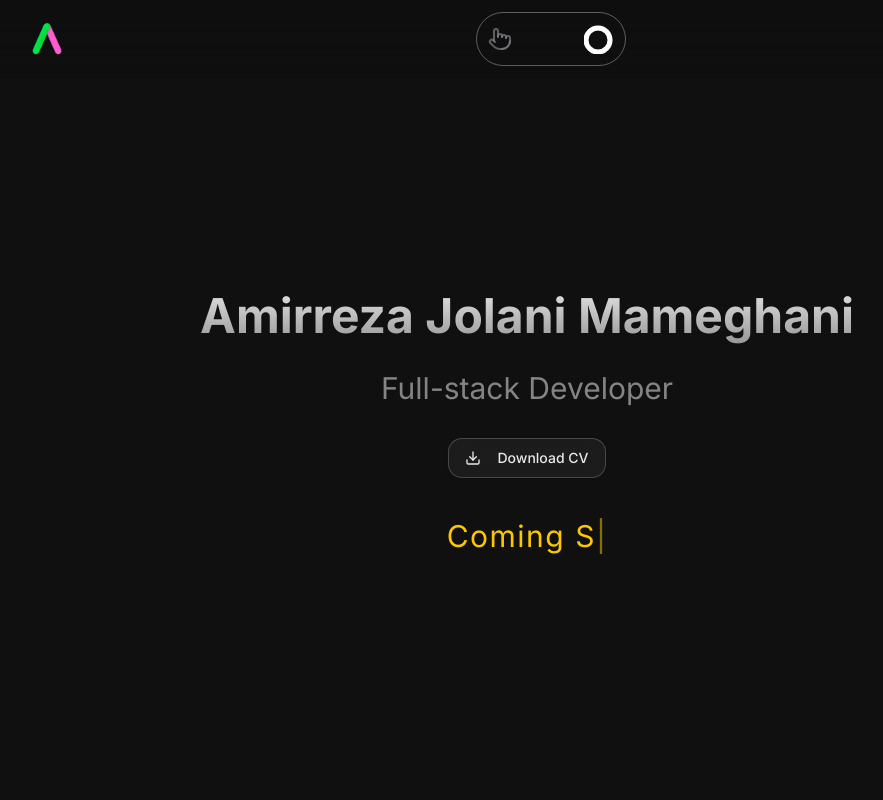
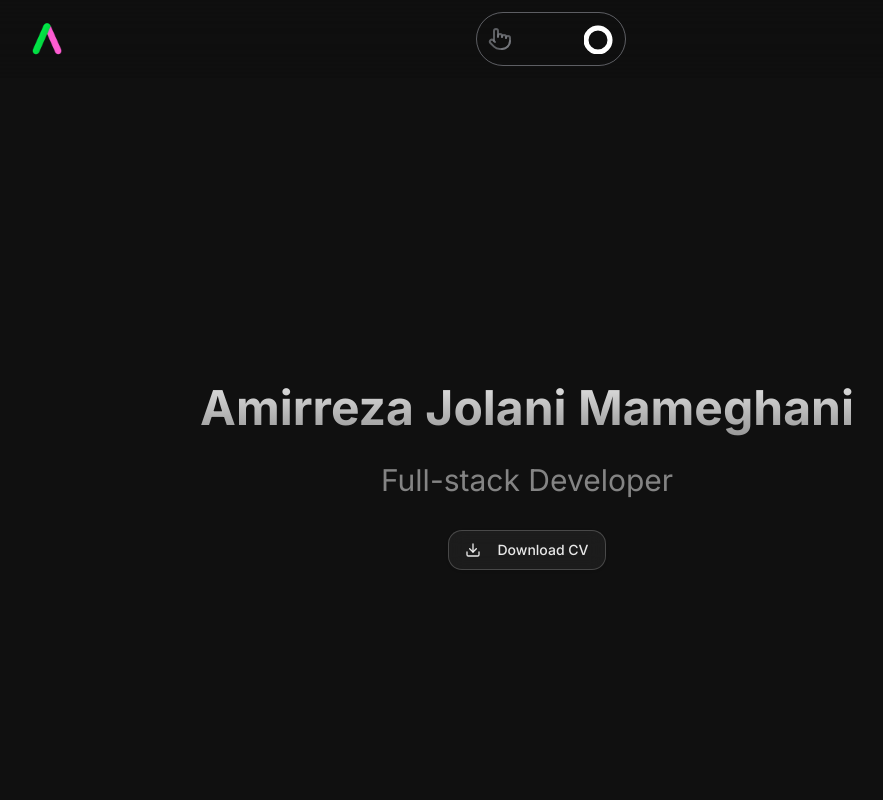
Before and after one commit to AmirrezaJM/portfolio, a Next.js app: page / in a window 1280 px wide. Shown: the top 800 px of the page, without its empty margins (113-996 px from the left). Built offline with nearby package versions, Linux system fonts and the light colour scheme.

Commit message:
update the project and remove lightsaber idea .

```diff
--- a/package.json
+++ b/package.json
@@ -37,7 +37,8 @@
     "@radix-ui/react-toggle": "^1.1.2",
     "@radix-ui/react-toggle-group": "^1.1.2",
     "@radix-ui/react-tooltip": "^1.1.8",
-    "@react-three/fiber": "^9.1.0",
+    "@react-three/drei": "^10.1.2",
+    "@react-three/fiber": "^9.1.2",
     "@types/three": "^0.177.0",
     "@vercel/speed-insights": "^1.2.0",
     "class-variance-authority": "^0.7.1",
@@ -45,7 +46,7 @@
     "cmdk": "1.0.0",
     "date-fns": "^4.1.0",
     "embla-carousel-react": "^8.5.2",
-    "gsap": "^3.12.7",
+    "gsap": "^3.13.0",
     "input-otp": "^1.4.2",
     "lucide-react": "^0.479.0",
     "motion": "^12.6.2",
--- a/src/components/CardHeader.tsx
+++ b/src/components/CardHeader.tsx
@@ -1,8 +1,7 @@
 "use client";
 
-interface CardHeaderProps {
-  title: string;
-}
+import { CardHeaderProps } from "@/types/portfolio.types";
+
 
 export const CardHeader = ({ title }: CardHeaderProps) => {
   return (
--- a/src/components/LightSaber.tsx
+++ /dev/null
@@ -1,104 +0,0 @@
-"use client";
-
-import { useEffect, useRef, useState } from "react";
-import * as THREE from "three";
-
-export default function LightSaber() {
-  const canvasRef = useRef<HTMLCanvasElement>(null);
-  const [isOn, setIsOn] = useState(false);
-
-  useEffect(() => {
-    const canvas = canvasRef.current;
-    if (!canvas) return;
-
-    const scene = new THREE.Scene();
-    const camera = new THREE.PerspectiveCamera(
-      75,
-      canvas.clientWidth / canvas.clientHeight,
-      0.1,
-      1000
-    );
-    camera.position.z = 5;
-
-    const renderer = new THREE.WebGLRenderer({ canvas, alpha: true, antialias: true });
-    renderer.setSize(canvas.clientWidth, canvas.clientHeight);
-    renderer.setPixelRatio(window.devicePixelRatio);
-
-    // Lighting
-    const ambientLight = new THREE.AmbientLight(0xffffff, 0.3);
-    const glowLight = new THREE.PointLight(0x00ffff, 2, 10); // cyan glow
-    glowLight.position.set(0, 1.5, 0);
-    scene.add(ambientLight, glowLight);
-
-    // Hilt
-    const hiltGeometry = new THREE.CylinderGeometry(0.2, 0.2, 1, 32);
-    const hiltMaterial = new THREE.MeshStandardMaterial({ color: 0x333333 });
-    const hilt = new THREE.Mesh(hiltGeometry, hiltMaterial);
-    scene.add(hilt);
-
-    // Blade
-    const bladeGeometry = new THREE.CylinderGeometry(0.05, 0.05, 3, 32);
-    const bladeMaterial = new THREE.MeshBasicMaterial({
-      color: 0x00ffff,
-      transparent: true,
-      opacity: 0.8,
-    });
-    const blade = new THREE.Mesh(bladeGeometry, bladeMaterial);
-    blade.position.y = 2;
-    blade.visible = false;
-    scene.add(blade);
-
-    // Sound
-    const listener = new THREE.AudioListener();
-    camera.add(listener);
-    const sound = new THREE.Audio(listener);
-    const loader = new THREE.AudioLoader();
-    loader.load("/sounds/lightsaber.mp3", function (buffer) {
-      sound.setBuffer(buffer);
-      sound.setLoop(true);
-      sound.setVolume(0.5);
-    });
-
-    // Toggle logic
-    const toggleSaber = () => {
-      const on = !isOn;
-      setIsOn(on);
-      blade.visible = on;
-      glowLight.intensity = on ? 2 : 0;
-      if (on) sound.play();
-      else sound.stop();
-    };
-
-    window.addEventListener("click", toggleSaber);
-
-    // Animate
-    const animate = () => {
-      requestAnimationFrame(animate);
-      if (isOn) blade.rotation.y += 0.02;
-      renderer.render(scene, camera);
-    };
-    animate();
-
-    // Resize handler
-    const handleResize = () => {
-      camera.aspect = canvas.clientWidth / canvas.clientHeight;
-      camera.updateProjectionMatrix();
-      renderer.setSize(canvas.clientWidth, canvas.clientHeight);
-    };
-    window.addEventListener("resize", handleResize);
-
-    return () => {
-      window.removeEventListener("resize", handleResize);
-      window.removeEventListener("click", toggleSaber);
-    };
-  }, [isOn]);
-
-  return (
-    <div className="relative w-full h-[500px]">
-      <canvas ref={canvasRef} className="absolute inset-0 w-full h-full" />
-      <p className="absolute bottom-4 w-full text-center text-white text-sm">
-        Click to toggle lightsaber
-      </p>
-    </div>
-  );
-}
--- a/src/components/sections/Contact.tsx
+++ b/src/components/sections/Contact.tsx
@@ -14,7 +14,6 @@ const formSchema = z.object({
     message: "Username must be at least 2 characters.",
   }),
 })
-
 
 export function Contact() {
   const form = useForm<z.infer<typeof formSchema>>({
--- a/src/components/sections/Hero.tsx
+++ b/src/components/sections/Hero.tsx
@@ -1,40 +1,16 @@
 "use client";
 
-import { useEffect, useRef, useState } from "react";
 import { Button } from "@/components/ui/button";
 import { Download } from "lucide-react";
 import Link from "next/link";
 
 export function Hero() {
-  const canvasRef = useRef<HTMLCanvasElement | null>(null);
-  const [typedText, setTypedText] = useState("");
-
-  // Infinite Typing Animation Logic
-  useEffect(() => {
-    const text = "Coming Soon!";
-    let index = 0;
-
-    const type = () => {
-      setTypedText(text.slice(0, index));
-      index++;
-
-      if (index > text.length) {
-        index = 0;
-        setTimeout(type, 1000);
-      } else {
-        setTimeout(type, 150);
-      }
-    };
-
-    type();
-  }, []);
-
   return (
     <section
       id="hero"
-      className="py-24 sm:py-32 md:py-40 lg:py-48 relative z-0 h-[80vh] overflow-x-clip"
+      className=" relative z-0 h-screen overflow-x-clip"
     >
-      <div className="container mx-auto px-4 sm:px-6 md:px-8 [container-type:inline-size]">
+      <div className="container mx-auto px-4 sm:px-6 md:px-8 [container-type:inline-size] h-screen flex flex-col items-center justify-center">
         {/* Name */}
         <h1 className="text-3xl sm:text-4xl md:text-5xl text-center py-4 bg-gradient-to-t from-[hsl(0,0%,50%)] to-white bg-clip-text text-transparent font-bold leading-tight">
           Amirreza Jolani Mameghani
@@ -55,25 +31,13 @@ export function Hero() {
             <Button
               size="lg"
               variant="outline"
-              className="border border-white/20 text-white/90 hover:text-white bg-white/5 hover:bg-white/10 shadow-sm hover:shadow-md backdrop-blur-sm transition-all duration-300 px-6 py-2 rounded-xl w-full max-w-xs sm:max-w-md"
+              className="border border-white/20 text-white/90 hover:text-white bg-white/5 hover:bg-white/10 shadow-sm hover:shadow-md backdrop-blur-sm transition-all duration-300 px-6 py-2 rounded-xl w-full max-w-xs sm:max-w-md hover:cursor-pointer"
             >
               <Download className="mr-2" />
               Download CV
             </Button>
           </Link>
         </div>
-
-        {/* Typing Animation */}
-        <div className="text-center mt-10 text-yellow-400 text-xl sm:text-2xl md:text-3xl font-mono tracking-wider">
-          {typedText}
-          <span className="animate-pulse">|</span>
-        </div>
-
-        {/* Canvas Background (if animated) */}
-        <canvas
-          ref={canvasRef}
-          className="absolute top-0 left-0 w-full h-full z-0"
-        />
       </div>
     </section>
   );
--- /dev/null
+++ b/src/types/portfolio.types.ts
@@ -0,0 +1,27 @@
+export interface CardHeaderProps {
+    title: string;
+}
+
+export interface FeatureCardProps {
+  title: string;
+  description: string;
+  icon?: React.ReactNode;
+  delay?: number;
+  hoverBorderColor?: string;
+}
+
+export  interface MusicCardProps {
+  category: string;
+  title: string;
+  artist: string;
+  image: string;
+  color: string;
+}
+
+export interface WorkCardProps {
+    title: string;
+    image: string;
+    icon?: React.ReactNode;
+    heading: string;
+    description: string;
+}
```
Also changed, not shown: src/components/FeatureCard.tsx (+2 -6 lines), src/components/MusicCard.tsx (+1 -7 lines), src/components/WorkCard.tsx (+1 -7 lines), 1 other file (tests, documents, lock files or other folders).
